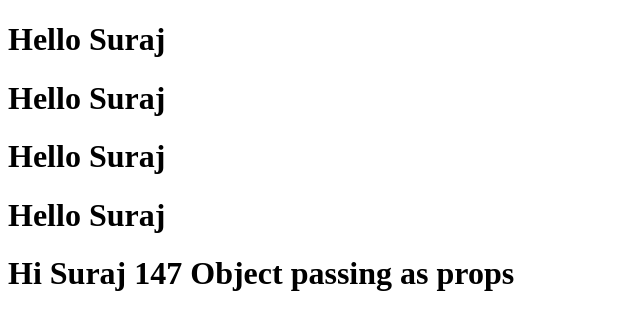
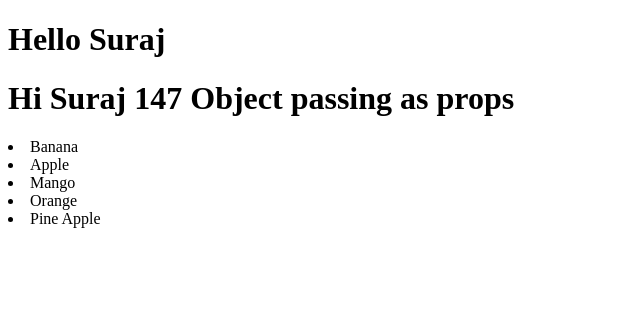
Before and after one commit to SurajCh6613/React-JS, a React (Vite) app in the folder vite-project/: page / in a window 1280 px wide. Shown: the top 330 px of the page, without its empty margins (0-640 px from the left). Built offline with nearby package versions, Linux system fonts and the light colour scheme.

Commit message:
Map Function

```diff
--- a/vite-project/src/App.jsx
+++ b/vite-project/src/App.jsx
@@ -1,6 +1,7 @@
 import React from 'react'
 import Hello from './components/Hello'
 import Props from './components/Props'
+import Map from './components/Map'
 
 const App = () => {
   const seatNumbers = [1,4,7]  // Array
@@ -15,14 +16,17 @@ const App = () => {
       <Hello />
 
       {/* Component Re-usability */}
+      {/* <Hello />
       <Hello />
-      <Hello />
-      <Hello />
+      <Hello /> */}
 
       {/* Props in react - Its like a parameter in function*/}
       {/* <Props name="Suraj" message="Hi"/>
       <Props name="Rahul" message="Hi" seatNumbers={seatNumbers}/> */}
       <Props person={person}/>
+
+      <Map />
+
     </div>
   )
 }
--- /dev/null
+++ b/vite-project/src/components/Map.jsx
@@ -0,0 +1,12 @@
+// Map is funtion which allows to loop through every element i  array
+
+export default function Fruits() {
+    const fruits = ["Banana","Apple","Mango","Orange","Pine Apple"]
+    return (
+        <div>
+            {
+                fruits.map(fruit=><li key={fruit}>{fruit}</li>)
+            }
+        </div>
+    )
+}
```
